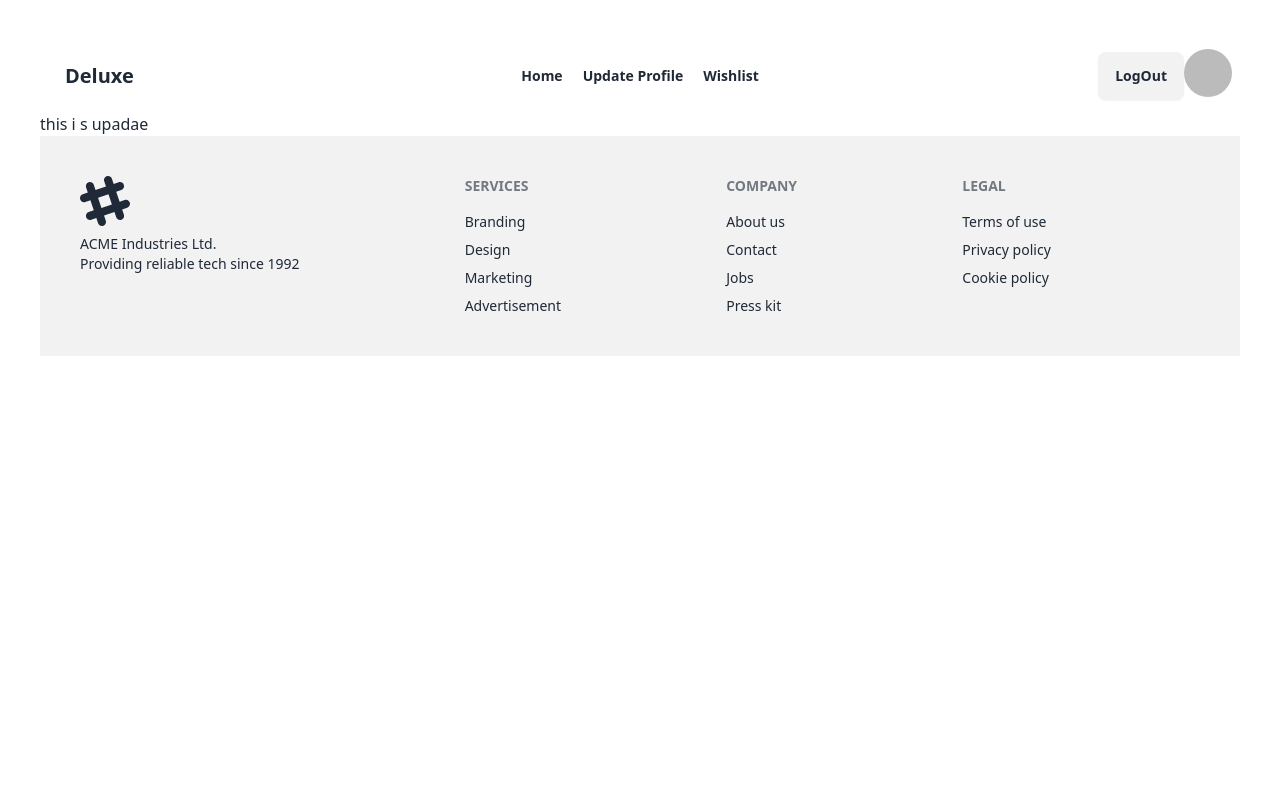
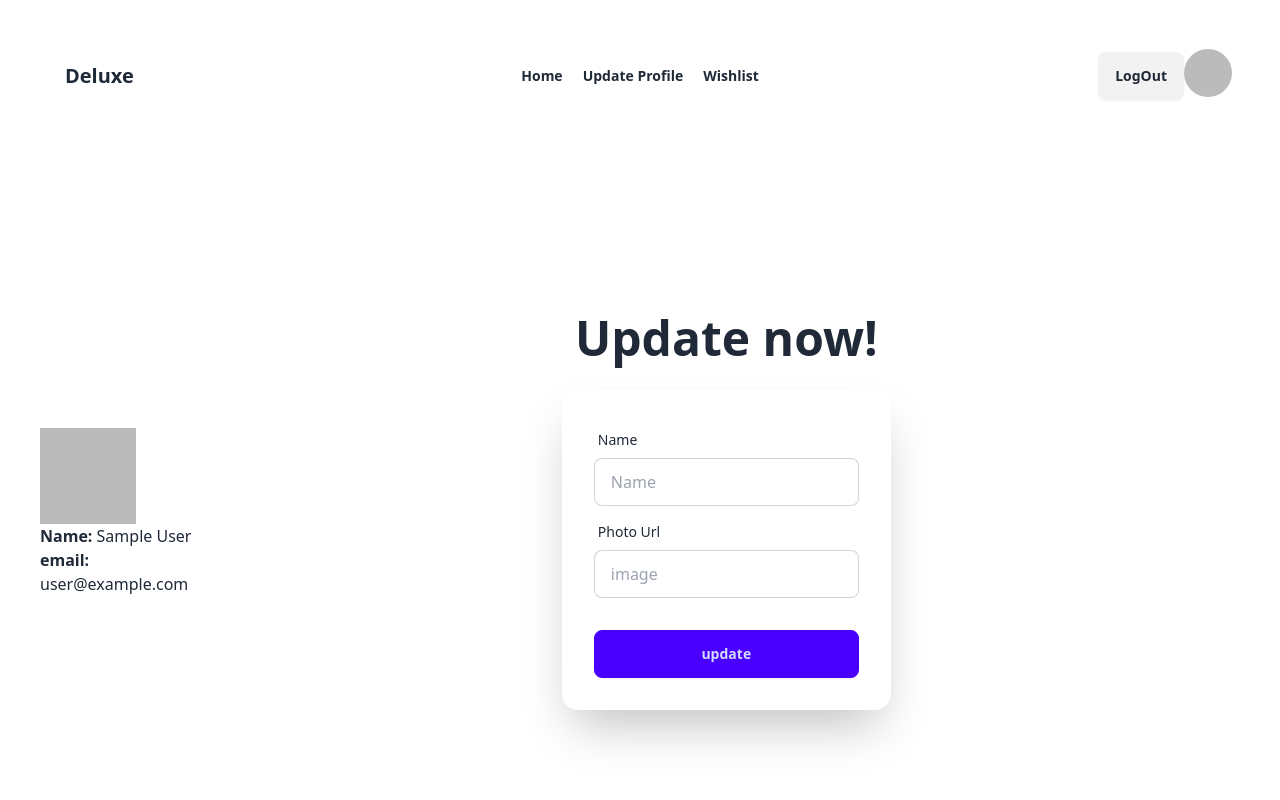
Before and after one commit to OMI786I/Assignment-9-reset, a React (Vite) app in the folder assignment-9/: page /update in a window 1280 px wide. Shown: the top 800 px of the page. Built offline with nearby package versions, Linux system fonts and the light colour scheme; no server answers; sample sign-in values are in the browser's storage.

Commit message:
added update profile section

```diff
--- a/assignment-9/src/Components/AuthProvider.jsx
+++ b/assignment-9/src/Components/AuthProvider.jsx
@@ -25,11 +25,10 @@ const AuthProvider = ({ children }) => {
     return createUserWithEmailAndPassword(auth, email, password);
   };
 
-  const updateUser = (name, image, email) => {
+  const updateUser = (name, image) => {
     return updateProfile(auth.currentUser, {
       displayName: name,
       photoURL: image,
-      email: email,
     });
   };
 
--- a/assignment-9/src/Components/Register.jsx
+++ b/assignment-9/src/Components/Register.jsx
@@ -8,6 +8,7 @@ import { FaRegEye, FaRegEyeSlash } from "react-icons/fa";
 
 const Register = () => {
   DocumentTitle("Deluxe | Register");
+
   const { createUser } = useContext(AuthContext);
   const [showPassWord, setShowPassWord] = useState(false);
   const handleRegitser = (e) => {
--- a/assignment-9/src/Components/UpdatePro.jsx
+++ b/assignment-9/src/Components/UpdatePro.jsx
@@ -1,5 +1,91 @@
+import { useContext, useState } from "react";
+import toast, { Toaster } from "react-hot-toast";
+import { FaRegEye, FaRegEyeSlash } from "react-icons/fa";
+import { AuthContext } from "./AuthProvider";
+
 const UpdatePro = () => {
-  return <div>this i s upadae</div>;
+  const [showPassWord, setShowPassWord] = useState(false);
+  const { updateUser, user } = useContext(AuthContext);
+
+  const handleUpdate = (e) => {
+    console.log(e.currentTarget);
+    const form = new FormData(e.currentTarget);
+
+    const name = form.get("name");
+    const photo = form.get("photo");
+    console.log(name, photo);
+
+    updateUser(name, photo)
+      .then((result) => {
+        toast.success("You have successfully updated");
+        console.log(result);
+      })
+      .catch((error) => {
+        console.log(error);
+      });
+  };
+  return (
+    <div>
+      <Toaster />
+      <div className="flex items-center">
+        <div>
+          {user ? <img src={user.photoURL}></img> : ""}
+          <div>
+            {user ? (
+              <div>
+                <p>
+                  <span className="font-bold">Name:</span> {user.displayName}
+                </p>
+                <p>
+                  <span className="font-bold">email:</span> {user.email}
+                </p>
+              </div>
+            ) : (
+              ""
+            )}
+          </div>
+        </div>
+        <div className="hero min-h-screen ">
+          <div className="hero-content flex-col">
+            <div className="text-center lg:text-left">
+              <h1 className="text-5xl font-bold mb-3">Update now!</h1>
+            </div>
+            <div className="card shrink-0 w-full max-w-sm shadow-2xl bg-base-100">
+              <form className="card-body" onSubmit={handleUpdate}>
+                <div className="form-control">
+                  <label className="label">
+                    <span className="label-text">Name</span>
+                  </label>
+                  <input
+                    name="name"
+                    type="text"
+                    placeholder="Name"
+                    className="input input-bordered"
+                    required
+                  />
+                </div>
+                <div className="form-control">
+                  <label className="label">
+                    <span className="label-text">Photo Url</span>
+                  </label>
+                  <input
+                    name="photo"
+                    type="text"
+                    placeholder="image"
+                    className="input input-bordered"
+                  />
+                </div>
+
+                <div className="form-control mt-6">
+                  <button className="btn btn-primary">update</button>
+                </div>
+              </form>
+            </div>
+          </div>
+        </div>
+      </div>
+    </div>
+  );
 };
 
 export default UpdatePro;
--- a/assignment-9/src/main.jsx
+++ b/assignment-9/src/main.jsx
@@ -32,7 +32,11 @@ const router = createBrowserRouter([
       },
       {
         path: "/update",
-        element: <UpdatePro></UpdatePro>,
+        element: (
+          <PrivateRoute>
+            <UpdatePro></UpdatePro>
+          </PrivateRoute>
+        ),
       },
       {
         path: "/data/:id",
```
